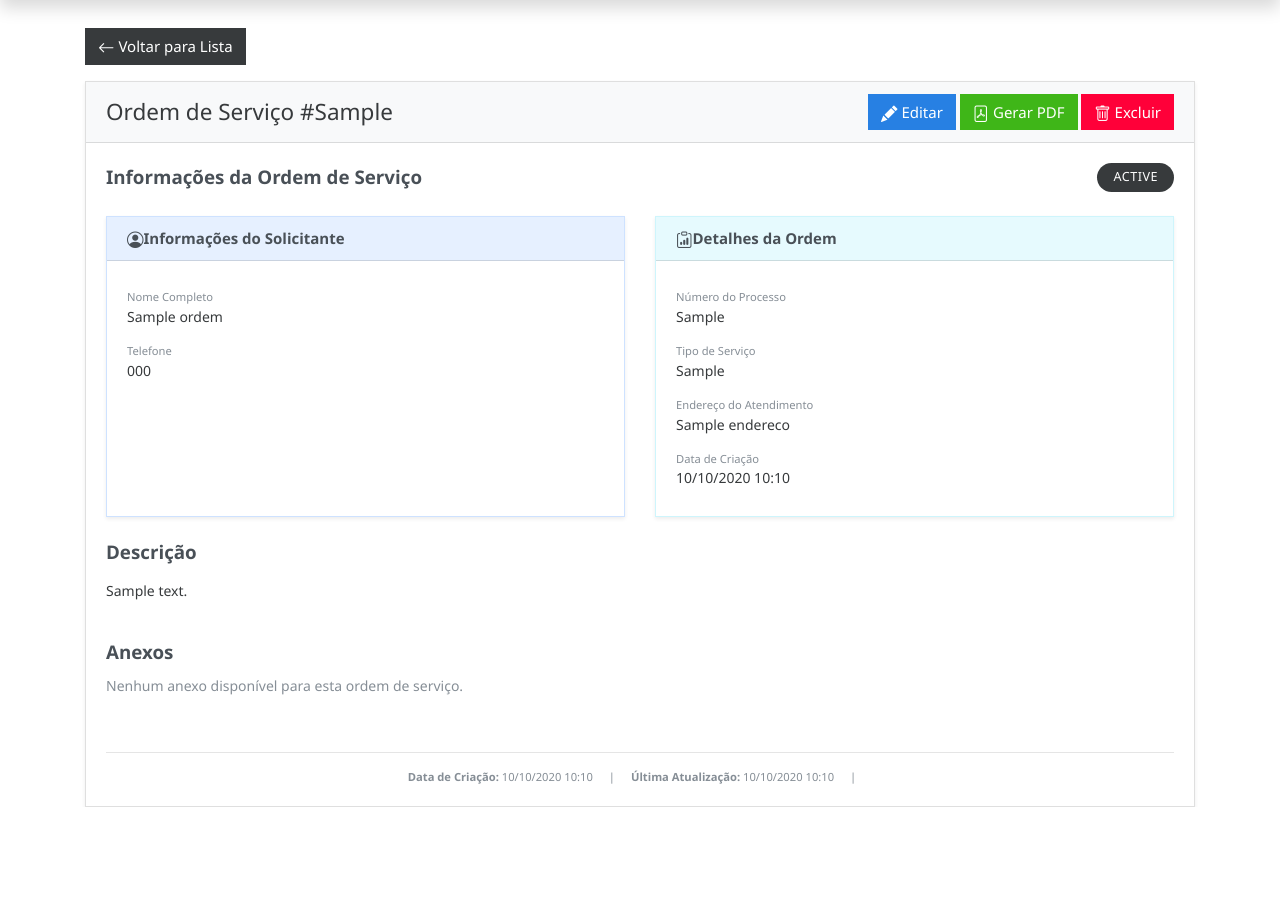
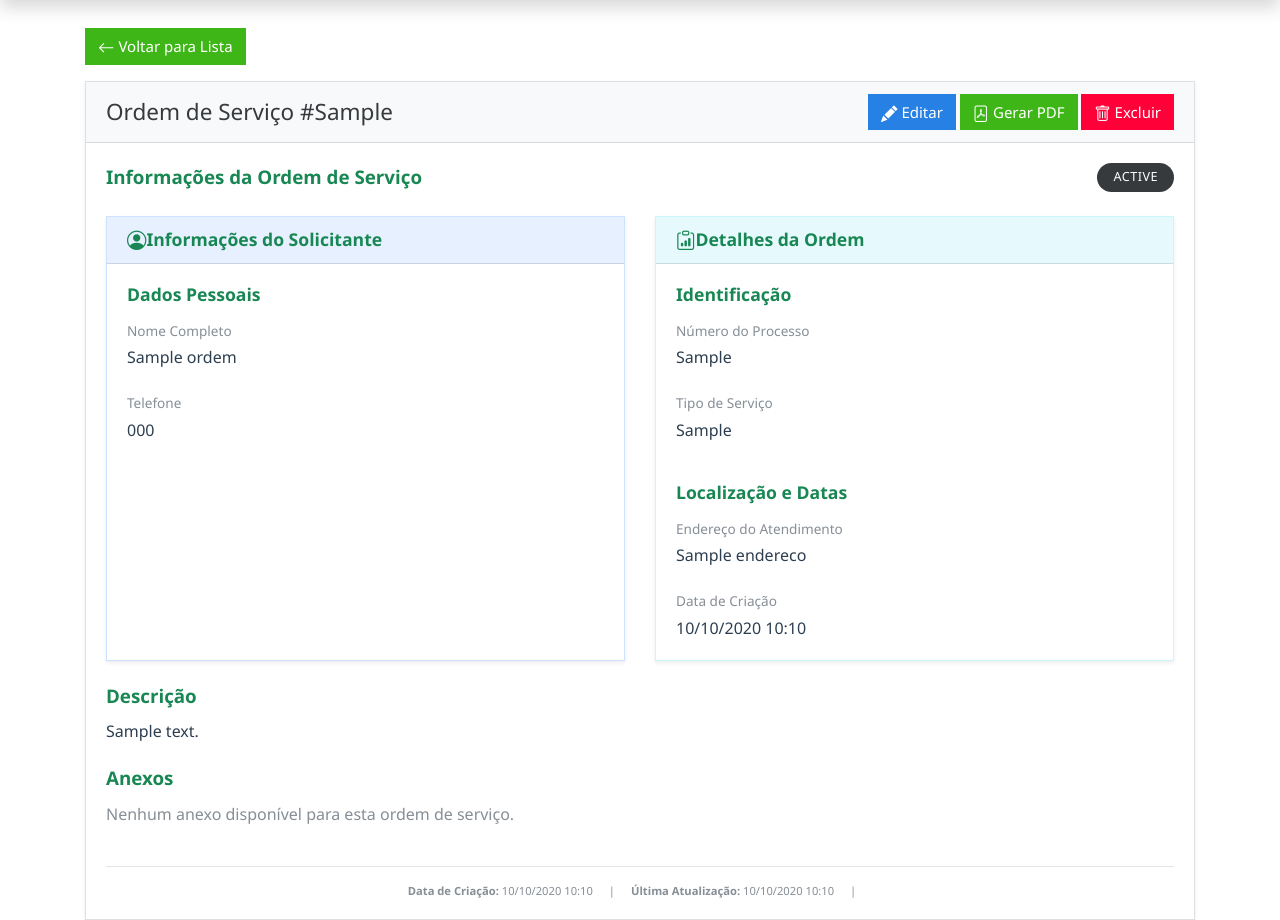
Before and after one commit to frischlander/pi2, a Django app: template conectacaa/templates/caaordserv/view_ordem.html in a window 1280 px wide. Shown: the part 56-976 px from the top of the page. Before the commit the page ends 863 px from the top, so only its background shows below. Run offline with Django 5.2, Linux system fonts and the light colour scheme; the template is opened without the code that fills it: most values are stand-ins (such as "Sample title", 1, 10 or a date in 2020); some libraries are stand-ins or nearby versions.

Commit message:
Update view_ordem.html

```diff
--- a/conectacaa/templates/caaordserv/view_ordem.html
+++ b/conectacaa/templates/caaordserv/view_ordem.html
@@ -5,7 +5,7 @@
 <div class="container mt-4">
     <div class="row mb-3">
         <div class="col-12">
-            <a href="{% url 'caaordserv' %}" class="btn btn-secondary">
+            <a href="{% url 'caaordserv' %}" class="btn btn-success">
                 <i class="bi bi-arrow-left"></i> Voltar para Lista
             </a>
         </div>
@@ -15,7 +15,7 @@
         <div class="col-12">
             <div class="card">
                 <div class="card-header d-flex justify-content-between align-items-center">
-                    <h4 class="mb-0">Ordem de Serviço #{{ ordem.get_processo_display }}</h4>
+                    <h4 class="mb-0">Ordem de Serviço #<strong>{{ ordem.get_processo_display }}</strong></h4>
                     <div>
                         <a href="{% url 'edit_ordem' ordem.processo %}" class="btn btn-primary me-2">
                             <i class="bi bi-pencil-fill"></i> Editar
@@ -32,7 +32,7 @@
                     <div class="row">
                         <div class="col-12">
                             <div class="d-flex justify-content-between align-items-center mb-4">
-                                <h5 class="card-title mb-0">Informações da Ordem de Serviço</h5>
+                                <h5 class="card-title mb-0 text-success">Informações da Ordem de Serviço</h5>
                                 <span class="badge {% if ordem.status == 'nao_iniciada' %}badge-secondary
                                                     {% elif ordem.status == 'em_andamento' %}badge-info
                                                     {% elif ordem.status == 'aguardando_parecer' %}badge-warning
@@ -45,17 +45,20 @@
                                 <div class="col-md-6">
                                     <div class="card h-100 border-primary-subtle">
                                         <div class="card-header bg-primary-subtle">
-                                            <h6 class="card-title mb-0"><i class="bi bi-person-circle me-2"></i>Informações do Solicitante</h6>
+                                            <h6 class="card-title mb-0 text-success"><i class="bi bi-person-circle me-2"></i>Informações do Solicitante</h6>
                                         </div>
                                         <div class="card-body">
-                                            <div class="d-flex flex-column gap-2">
+                                            <div class="d-flex flex-column gap-3">
                                                 <div>
-                                                    <small class="text-muted">Nome Completo</small>
+                                                    <h6 class="text-success mb-3">Dados Pessoais</h6>
+                                                    <div class="mb-4">
+                                                        <small class="text-muted d-block mb-1">Nome Completo</small>
                                                         <p class="mb-0">{{ ordem.nome_solicitante }}</p>
                                                     </div>
                                                     <div>
-                                                    <small class="text-muted">Telefone</small>
+                                                        <small class="text-muted d-block mb-1">Telefone</small>
                                                         <p class="mb-0">{{ ordem.telefone }}</p>
+                                                    </div>
                                                 </div>
                                             </div>
                                         </div>
@@ -65,25 +68,31 @@
                                 <div class="col-md-6">
                                     <div class="card h-100 border-info-subtle">
                                         <div class="card-header bg-info-subtle">
-                                            <h6 class="card-title mb-0"><i class="bi bi-clipboard-data me-2"></i>Detalhes da Ordem</h6>
+                                            <h6 class="card-title mb-0 text-success"><i class="bi bi-clipboard-data me-2"></i>Detalhes da Ordem</h6>
                                         </div>
                                         <div class="card-body">
-                                            <div class="d-flex flex-column gap-2">
+                                            <div class="d-flex flex-column gap-3">
                                                 <div>
-                                                    <small class="text-muted">Número do Processo</small>
+                                                    <h6 class="text-success mb-3">Identificação</h6>
+                                                    <div class="mb-4">
+                                                        <small class="text-muted d-block mb-1">Número do Processo</small>
                                                         <p class="mb-0">{{ ordem.get_processo_display }}</p>
                                                     </div>
-                                                <div>
-                                                    <small class="text-muted">Tipo de Serviço</small>
+                                                    <div class="mb-4">
+                                                        <small class="text-muted d-block mb-1">Tipo de Serviço</small>
                                                         <p class="mb-0">{{ ordem.get_tipo_display }}</p>
                                                     </div>
+                                                </div>
                                                 <div>
-                                                    <small class="text-muted">Endereço do Atendimento</small>
+                                                    <h6 class="text-success mb-3">Localização e Datas</h6>
+                                                    <div class="mb-4">
+                                                        <small class="text-muted d-block mb-1">Endereço do Atendimento</small>
                                                         <p class="mb-0">{{ ordem.endereco }}</p>
                                                     </div>
                                                     <div>
-                                                    <small class="text-muted">Data de Criação</small>
+                                                        <small class="text-muted d-block mb-1">Data de Criação</small>
                                                         <p class="mb-0">{{ ordem.data_criacao|date:"d/m/Y H:i" }}</p>
+                                                    </div>
                                                 </div>
                                             </div>
                                         </div>
@@ -95,7 +104,7 @@
 
                     <div class="row mt-4">
                         <div class="col-12">
-                            <h5 class="card-title">Descrição</h5>
+                            <h5 class="card-title text-success">Descrição</h5>
                             <p class="card-text">{{ ordem.descricao|linebreaks }}</p>
                         </div>
                     </div>
@@ -103,7 +112,7 @@
                     {% if ordem.status == 'finalizada' and ordem.parecer %}
                     <div class="row mt-3">
                         <div class="col-12">
-                            <h5 class="card-title">Parecer Técnico</h5>
+                            <h5 class="card-title text-success">Parecer Técnico</h5>
                             <div class="card bg-light">
                                 <div class="card-body">
                                     {{ ordem.parecer|linebreaks }}
@@ -116,7 +125,7 @@
                     {% if ordem.status == 'cancelada' and ordem.justificativa_cancelamento %}
                     <div class="row mt-4">
                         <div class="col-12">
-                            <h5 class="card-title">Justificativa do Cancelamento</h5>
+                            <h5 class="card-title text-success">Justificativa do Cancelamento</h5>
                             <p class="card-text text-danger">{{ ordem.justificativa_cancelamento|linebreaks }}</p>
                         </div>
                     </div>
@@ -125,7 +134,7 @@
                     <!-- Seção de Anexos -->
                     <div class="row mt-4">
                         <div class="col-12">
-                            <h5 class="card-title">Anexos</h5>
+                            <h5 class="card-title text-success">Anexos</h5>
                             {% if ordem.anexos.exists %}
                                 <div class="row">
                                     {% for anexo in ordem.anexos.all %}
@@ -327,6 +336,58 @@
 .d-flex.flex-column.gap-2 > div {
     padding: 0.5rem 0;
 }
+
+.info-section {
+    padding: 1rem;
+    background-color: rgba(255, 255, 255, 0.5);
+    border-radius: 0.5rem;
+}
+
+.info-section h6 {
+    font-weight: 600;
+    border-bottom: 1px solid rgba(0, 0, 0, 0.1);
+    padding-bottom: 0.5rem;
+}
+
+.info-section small {
+    font-size: 0.85rem;
+    font-weight: 500;
+}
+
+.info-section p {
+    font-size: 1rem;
+    color: #2c3e50;
+}
+
+.gap-3 {
+    gap: 1rem !important;
+}
+
+/* Novos estilos para o layout sem caixas */
+.card-body h6 {
+    font-weight: 600;
+    font-size: 1.1rem;
+}
+
+.card-body small {
+    font-size: 0.85rem;
+    font-weight: 500;
+    color: #6c757d;
+}
+
+.card-body p {
+    font-size: 1rem;
+    color: #2c3e50;
+    margin-bottom: 0;
+}
+
+.mb-4 {
+    margin-bottom: 1.5rem !important;
+}
+
+.mb-1 {
+    margin-bottom: 0.25rem !important;
+}
 </style>
 
 <script>
```
Lines whose indentation alone changed are shown as unchanged.
